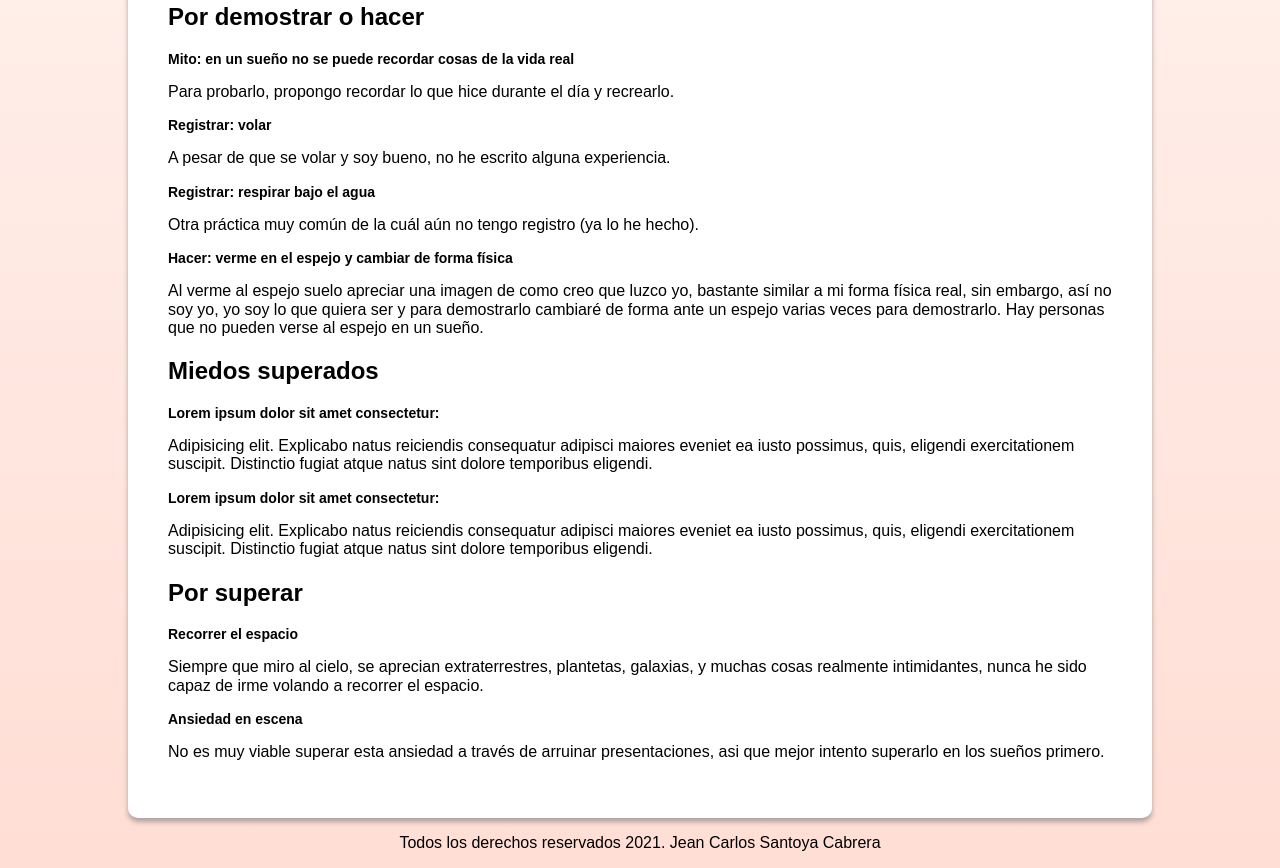
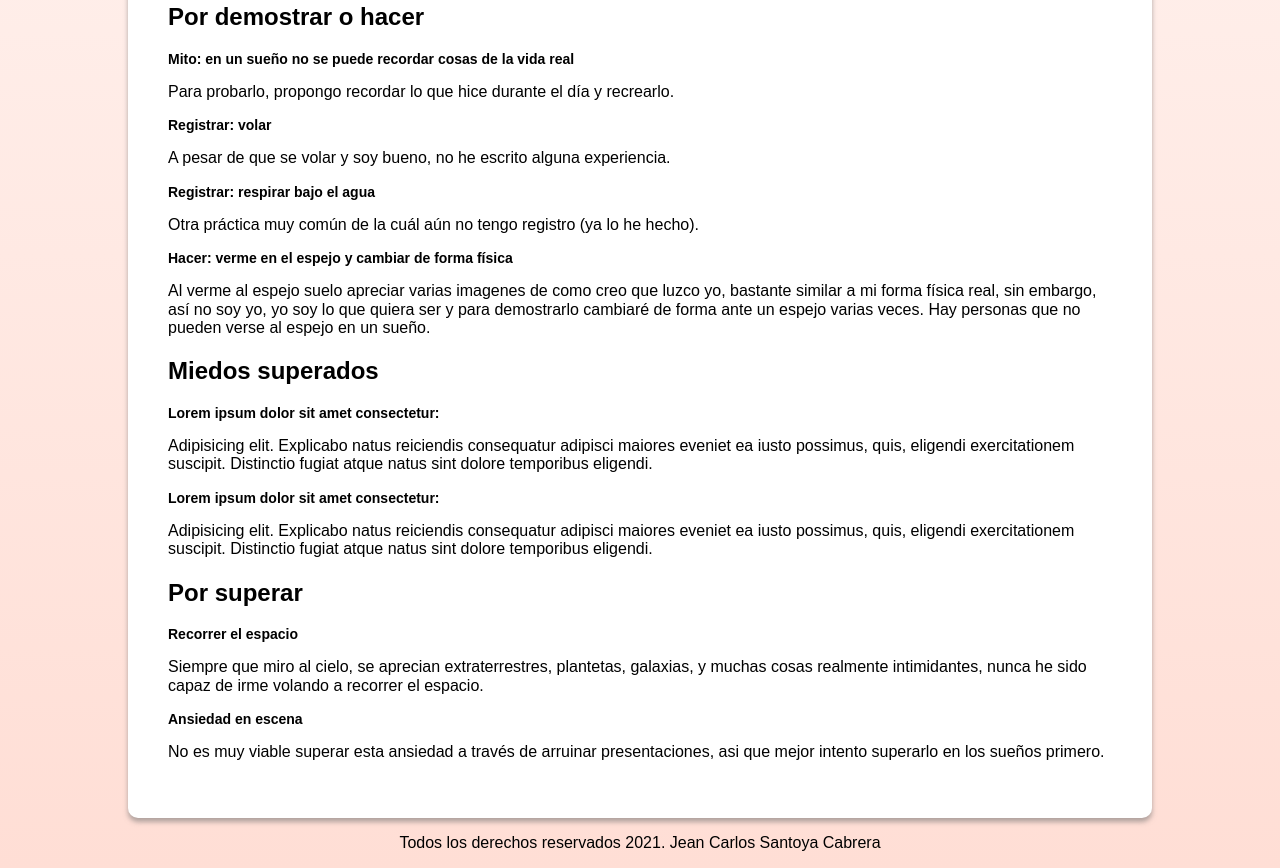
Before and after one commit to JeanCarlosSC/dlomhaq, a plain HTML site: page html/guia.html in a window 1280 px wide. Shown: the part 978-1846 px from the top of the page. Drawn offline with Linux system fonts and the light colour scheme.

Commit message:
bug fixed

```diff
--- a/html/guia.html
+++ b/html/guia.html
@@ -87,7 +87,7 @@
 
             <section>
                 <h3>Hacer: verme en el espejo y cambiar de forma física</h3>
-                <p>Al verme al espejo suelo apreciar una imagen de como creo que luzco yo, bastante similar a mi forma física real, sin embargo, así no soy yo, yo soy lo que quiera ser y para demostrarlo cambiaré de forma ante un espejo varias veces para demostrarlo. Hay personas que no pueden verse al espejo en un sueño.</p>
+                <p>Al verme al espejo suelo apreciar varias imagenes de como creo que luzco yo, bastante similar a mi forma física real, sin embargo, así no soy yo, yo soy lo que quiera ser y para demostrarlo cambiaré de forma ante un espejo varias veces. Hay personas que no pueden verse al espejo en un sueño.</p>
             </section>
 
         </section>
```
